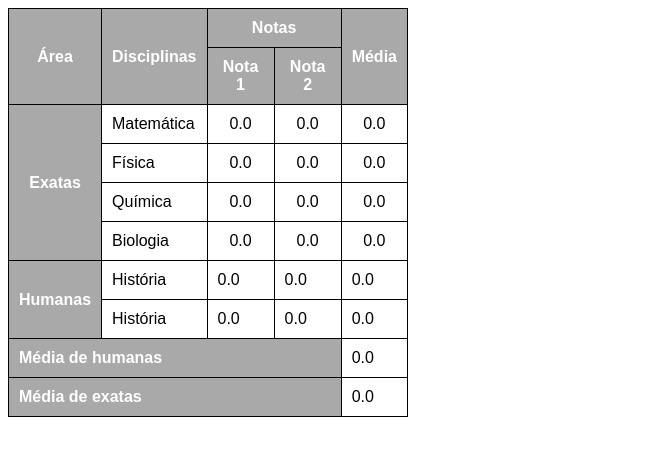
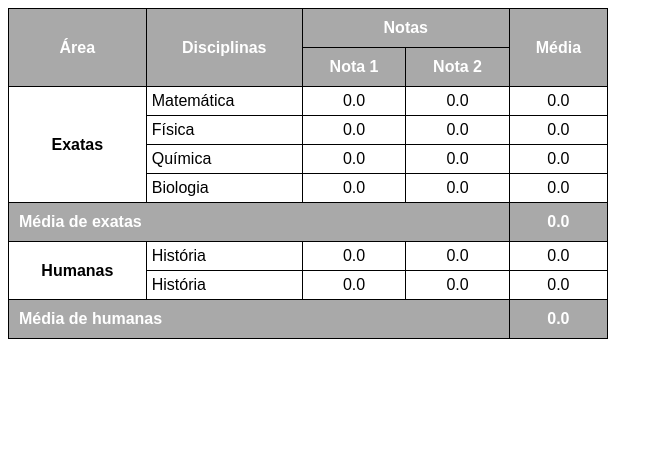
Before and after one commit to LuanaDomingues/html-css, a plain HTML site: page desafios html e css/desafio015/boletim.html in a window 1280 px wide. Shown: the whole page, without its empty margins (0-663 px from the left). Drawn offline with Linux system fonts and the light colour scheme.

Commit message:
Update boletim.html

```diff
--- a/desafios html e css/desafio015/boletim.html
+++ b/desafios html e css/desafio015/boletim.html
@@ -10,7 +10,7 @@
         }
 
         table {
-            width: 400px;
+            width: 600px;
             border-collapse: collapse;
         }
 
@@ -24,11 +24,28 @@
 
         td {
             border: 1px solid black;
-            padding: 10px;
+            padding: 5px;
         }
 
         .num {
             text-align: center;
+        }
+
+        #media {
+            text-align: left;
+        }
+
+        .materia {
+            background-color: white;
+            color: black;
+            font-weight: bold;
+        }
+
+        .result {
+            text-align: center;
+            background-color: darkgray;
+            color: white;
+            font-weight: bold;
         }
 
         tfoot {
@@ -40,21 +57,21 @@
     <table>
         <thead>
             <tr>
-                <th rowspan="2">Área</th>
-                <th rowspan="2">Disciplinas</th>
-                <th colspan="2">Notas</th>
-                <th rowspan="2">Média</th>
+                <th rowspan="2" scope="col">Área</th>
+                <th rowspan="2" scope="col">Disciplinas</th>
+                <th colspan="2" scope="colgroup">Notas</th>
+                <th rowspan="2" scope="col">Média</th>
             </tr>
 
             <tr>
-                <th>Nota 1</th>
-                <th>Nota 2</th>
+                <th scope="col">Nota 1</th>
+                <th scope="col">Nota 2</th>
             </tr>
         </thead>
 
         <tbody>
             <tr>
-                <th rowspan="4">Exatas</th>
+                <th rowspan="4" scope="rowgroup" class="materia">Exatas</th>
                 <td>Matemática</td>
                 <td class="num">0.0</td>
                 <td class="num">0.0</td>
@@ -81,31 +98,29 @@
             <td class="num">0.0</td>
             <td class="num">0.0</td>
            </tr>
-        </tbody>
 
-        <tfoot>
-            <th colspan="4">Média de exatas</th>
-            <td>0.0</td>
-        </tfoot>
-
-        <tr>
-            <th rowspan="2">Humanas</th>
-            <td>História</td>
-            <td>0.0</td>
-            <td>0.0</td>
-            <td>0.0</td>
+           <tr id="media">
+            <th colspan="4" scope="
+            row">Média de exatas</th>
+            <td class="result">0.0</td>
            </tr>
 
             <tr>
+                <th rowspan="2" scope="rowgroup" class="materia">Humanas</th>
                 <td>História</td>
-            <td>0.0</td>
-            <td>0.0</td>
-            <td>0.0</td>
+                <td class="num">0.0</td>
+                <td class="num">0.0</td>
+                <td class="num">0.0</td>
             </tr>
-
+            <tr>
+                <td>História</td>
+                <td class="num">0.0</td>
+                <td class="num">0.0</td>
+                <td class="num">0.0</td>
+            </tr>
             <tfoot>
-            <th colspan="4">Média de humanas</th>
-            <td>0.0</td>
+                <th colspan="4" scope="row">Média de humanas</th>
+                <td class="result">0.0</td>
             </tfoot>
         </table>
 </body>
```
Lines whose indentation alone changed are shown as unchanged.
